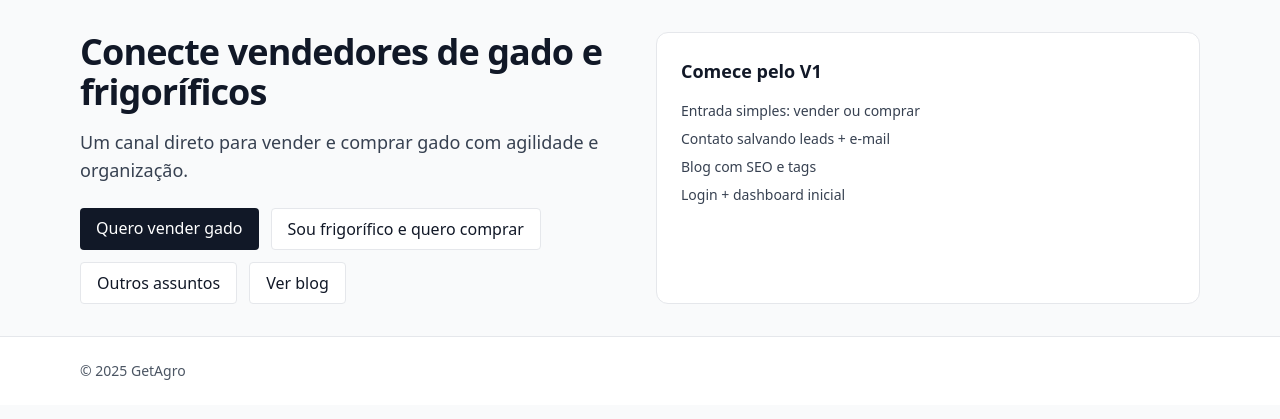
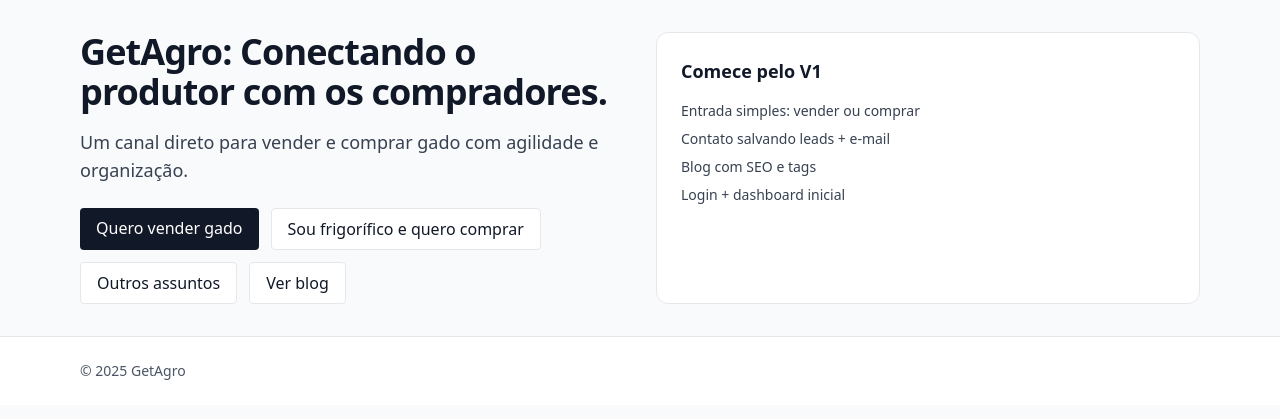
Before and after one commit to douglasherzog/getagro-site, a Django app: page / in a window 1280 px wide. Shown: the part 65-484 px from the top of the page. Run offline with Django 5.2, Linux system fonts and the light colour scheme; some libraries are stand-ins or nearby versions.

Commit message:
Update homepage headline

```diff
--- a/core/templates/core/home.html
+++ b/core/templates/core/home.html
@@ -5,7 +5,7 @@
 {% block content %}
   <div class="grid gap-8 md:grid-cols-2">
     <div>
-      <h1 class="text-4xl font-semibold tracking-tight">Conecte vendedores de gado e frigoríficos</h1>
+      <h1 class="text-4xl font-semibold tracking-tight">GetAgro: Conectando o produtor com os compradores.</h1>
       <p class="mt-4 text-lg text-gray-700">Um canal direto para vender e comprar gado com agilidade e organização.</p>
 
       <div class="mt-6 flex flex-wrap gap-3">
```
